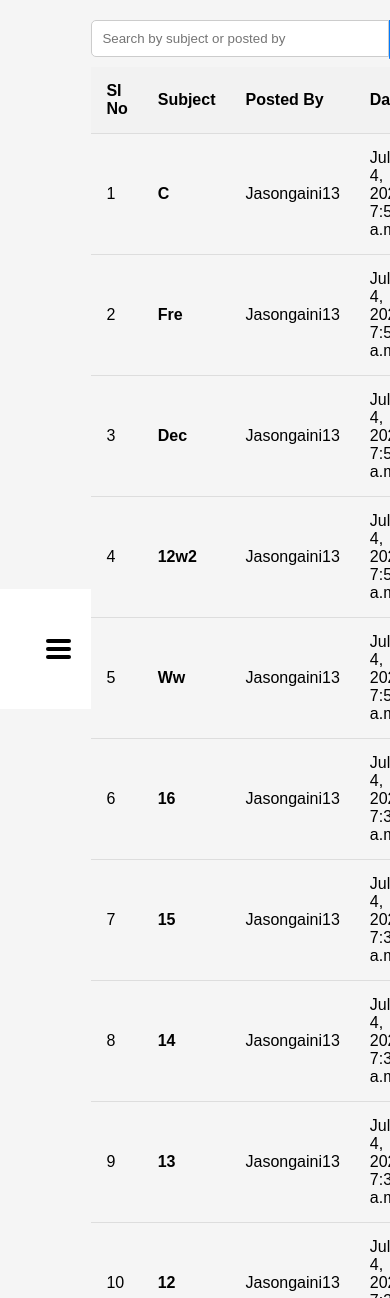
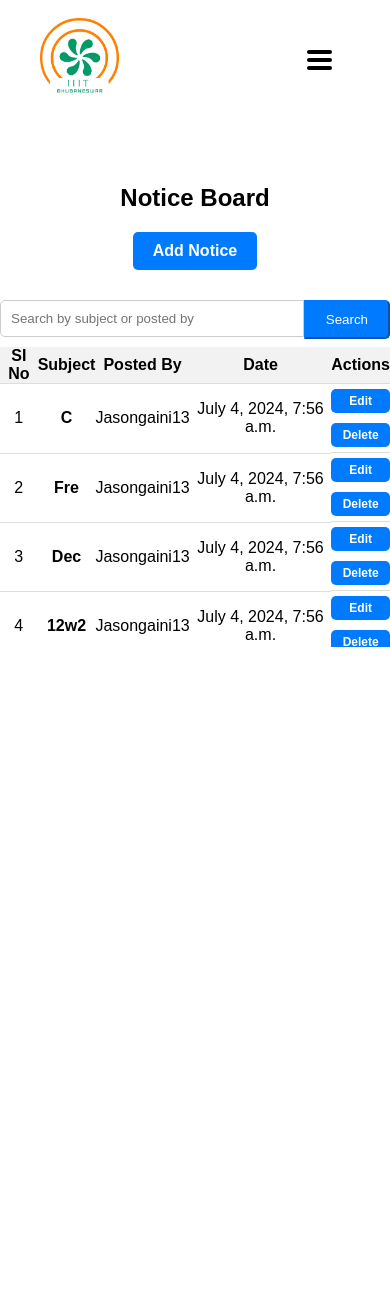
Before and after one commit to jasongaini13/hostel_management_system, a Django app: page /notice_board/ in a window 390 px wide. Run offline with Django 5.2, Linux system fonts and the light colour scheme; a user stored in the database is signed in; data comes from the database, SQL or seed files in the repository; both versions use the stored data as it was after the commit; some libraries are stand-ins or nearby versions.

Commit message:
commiting responsive pages

```diff
--- a/static/css/complaints.css
+++ b/static/css/complaints.css
@@ -124,3 +124,9 @@
     margin-top: 20px; /* Adjust this value as needed */
     text-align: center;
 }
+
+.table-responsive {
+    max-height: 300px;
+    overflow-y: auto;
+
+}
--- a/static/css/noticeboard.css
+++ b/static/css/noticeboard.css
@@ -11,10 +11,8 @@
 
 body {
     font-family: Arial, sans-serif;
-    display: flex;
     justify-content: center;
     align-items: center;
-    background-color: #f5f5f5;
 }
 
 .container {
@@ -69,9 +67,22 @@
     text-decoration: none;
     white-space: nowrap; /* Prevent text wrapping */
 }
+.btn-addnotice {
+    background-color: #007bff;
+    border-color: #007bff;
+    padding: 10px 20px;
+    border-radius: 5px;
+    color: white;
+    text-decoration: none;
+    white-space: nowrap; /* Prevent text wrapping */
+}
 
 .button-group .btn-primary:hover,
 .btn-edit-delete:hover {
+    background-color: #0056b3;
+    border-color: #0056b3;
+}
+.btnaddnotice:hover {
     background-color: #0056b3;
     border-color: #0056b3;
 }
@@ -79,6 +90,7 @@
 .table {
     width: 100%;
     border-collapse: collapse;
+    overflow-x: auto; /* Enable horizontal scrolling */
 }
 
 .table th,
@@ -120,7 +132,7 @@
     margin-top: 3rem !important;
 }
 
-/* Styles for Add Complaint form */
+/* Styles for Add Notice form */
 form {
     margin-top: 20px;
 }
@@ -132,7 +144,7 @@
 form .btn-primary {
     background-color: #007bff;
     border-color: #007bff;
-    padding: 10px 20px;
+    padding: 8px 16px; /* Smaller padding for smaller screens */
     border-radius: 5px;
     color: white;
     margin-top: 10px;
@@ -170,67 +182,18 @@
     margin-top: 20px; /* Adjust this value as needed */
     text-align: center;
 }
+.table-responsive {
+    max-height: 300px;
+    overflow-y: auto;
 
-.button-group {
-    display: flex;
-    align-items: center;
-    margin-left: auto; /* Align to the right */
-    margin-right: 20px; /* Add right margin for spacing */
 }
 
-.button-group .btn-primary,
-.btn-edit-delete {
-    background-color: #007bff;
-    border-color: #007bff;
-    padding: 10px 20px;
-    border-radius: 5px;
-    color: white;
-    margin-left: 10px; /* Adjust space between buttons */
-    text-decoration: none;
-}
 
-.button-group .btn-primary:hover,
-.btn-edit-delete:hover {
-    background-color: #0056b3;
-    border-color: #0056b3;
-}
-
-/* Update styling for notice subject link */
-.table a {
-    text-decoration: none;
-    color: black; /* Change link color to black */
-    font-weight: bold; /* Make the link text bold */
-}
-
-/* New styles for notice details alignment */
-.notice-details {
-    display: grid;
-    grid-template-columns: auto auto;
-    gap: 10px 20px; /* Adjust the gap between rows and columns */
-    justify-content: center; /* Center the content */
-    text-align: center; /* Ensure the text is centered */
-}
-
-.detail-row {
-    display: contents; /* Use display: contents to allow children to be grid items */
-}
-
-.label {
-    font-weight: bold;
-    text-align: left; /* Align labels to the left */
-}
-
-.value {
-    text-align: left; /* Align values to the left */
-    word-wrap: break-word; /* Ensure long messages wrap correctly */
-    max-width: 600px; /* Optional: limit the maximum width of the value column */
-    margin-left: 20px; /* Ensure a gap between the label and value */
-}
 
 /* Responsive styles */
-@media (max-width: 768px) {
+@media (max-width: 992px) {
     .search-bar .search-bar-group {
-        width: 80%;
+        width: 60%; /* Adjust width for smaller screens */
     }
 
     .button-group {
@@ -246,10 +209,170 @@
         width: 100%;
         text-align: center;
     }
+    .btnaddnotice {
+        margin-left: 0;
+        margin-top: 10px;
+        width: 30%;
+        text-align: center;
+    }
+
+    .table {
+        max-width: 100%;
+    }
+    .table-responsive {
+        max-height: 330px;
+        overflow-y: auto;
+
+    }
+}
+
+@media (max-width: 768px) {
+.search-bar .search-bar-group {
+        width: 100%; /* Adjust width for smallest screens */
+    }
+
+    .button-group .btn-primary {
+        padding: 8px 12px; /* Smaller padding for smallest screens */
+        margin-top: 10px; /* Margin above Add Notice button */
+        display: block; /* Ensure Add Notice button is below the heading */
+    }
+
+    .btn-edit-delete {
+        padding: 5px 10px; /* Smaller padding for smallest screens */
+        font-size: 12px; /* Smaller font size for smallest screens */
+        width: 100%; /* Full width for better visibility */
+        margin: 5px 0; /* Adjust margin to avoid overlap */
+    }
+    .btnaddnotice {
+        padding: 5px 10px; /* Smaller padding for smallest screens */
+        font-size: 12px; /* Smaller font size for smallest screens */
+        width: 20%; /* Full width for better visibility */
+        margin: 5px 0; /* Adjust margin to avoid overlap */
+    }
+
+    .actions-cell {
+        display: flex;
+        flex-direction: column;
+    }
+
+    .table th,
+    .table td {
+        padding: 10px;
+        text-align: center;
+        border-bottom: 1px solid #ddd;
+    }
+
+    .table td.actions-cell {
+        display: flex;
+        flex-direction: column;
+        align-items: center;
+    }
 }
 
 @media (max-width: 576px) {
     .search-bar .search-bar-group {
-        width: 100%;
+        width: 100%; /* Adjust width for smallest screens */
+    }
+
+    .button-group .btn-primary {
+        padding: 8px 12px; /* Smaller padding for smallest screens */
+        margin-top: 10px; /* Margin above Add Notice button */
+        display: block; /* Ensure Add Notice button is below the heading */
+    }
+
+    .btn-edit-delete {
+        padding: 5px 10px; /* Smaller padding for smallest screens */
+        font-size: 12px; /* Smaller font size for smallest screens */
+        width: 100%; /* Full width for better visibility */
+        margin: 5px 0; /* Adjust margin to avoid overlap */
+    }
+    .btnaddnotice {
+        padding: 5px 10px; /* Smaller padding for smallest screens */
+        font-size: 12px; /* Smaller font size for smallest screens */
+        width: 30%; /* Full width for better visibility */
+        margin: 5px 0; /* Adjust margin to avoid overlap */
+    }
+
+    .actions-cell {
+        display: flex;
+        flex-direction: column;
+    }
+
+    .table th,
+    .table td {
+        padding: 10px;
+        text-align: center;
+        border-bottom: 1px solid #ddd;
+    }
+
+    .table td.actions-cell {
+        display: flex;
+        flex-direction: column;
+        align-items: center;
     }
 }
+@media (max-width: 410px) {
+    .search-bar .search-bar-group {
+        width: 100%; /* Adjust width for smallest screens */
+    }
+
+    .button-group .btn-primary {
+        padding: 8px 12px; /* Smaller padding for smallest screens */
+        margin-top: 10px; /* Margin above Add Notice button */
+        display: block; /* Ensure Add Notice button is below the heading */
+    }
+
+    .btn-edit-delete {
+        padding: 5px 10px; /* Smaller padding for smallest screens */
+        font-size: 12px; /* Smaller font size for smallest screens */
+        width: 100%; /* Full width for better visibility */
+        margin: 5px 0; /* Adjust margin to avoid overlap */
+    }
+
+    .actions-cell {
+        display: flex;
+        flex-direction: column;
+    }
+
+    .table th,
+    .table td {
+        padding: 0px;
+        text-align: center;
+        border-bottom: 1px solid #ddd;
+    }
+
+    .table td.actions-cell {
+        display: flex;
+        flex-direction: column;
+        align-items: center;
+    }
+}
+
+.additional-info {
+    max-height: 200px; /* Set a maximum height for small screens */
+    overflow-y: auto; /* Enable vertical scrolling */
+}
+.table-responsive {
+    max-height: 300px;
+    overflow-y: auto;
+
+}
+
+@media (min-width: 768px) {
+    .additional-info {
+        max-height: none; /* Remove height restriction for larger screens */
+        overflow-y: visible; /* Disable vertical scrolling for larger screens */
+    }
+}
+
+.additional-info {
+    max-height: 200px;
+    overflow-y: auto;
+}
+
+@media (min-width: 768px) {
+    .additional-info {
+        max-height: none;
+        overflow-y: visible;
+    }
+}
--- a/users/templates/auth/faculty_login.html
+++ b/users/templates/auth/faculty_login.html
@@ -34,7 +34,7 @@
                     {{ form.username }}
             </div>
             <div class="form-group">
-                <label for="{{ form.password.id_for_label }}">Username:</label>
+                <label for="{{ form.password.id_for_label }}">Password:</label>
                     {{ form.password }}
             </div>
             <button type="submit" class="btn btn-dark">Login</button>
--- a/users/templates/base.html
+++ b/users/templates/base.html
@@ -45,8 +45,8 @@
                         <li><a href="{% url 'book_appointment' %}">Doctor Appointment</a></li>
                     </ul>
                 </li>
-                <li><a href="{% url 'mess' %}">Mess Services</a></li>
-                <li><a href="{% url 'laundry' %}">Laundry Facilities</a></li>
+                <li><a href="{% url 'mess' %} ">Mess Services</a></li>
+                <li><a href="{% url 'laundry' %} ">Laundry Facilities</a></li>
             </ul>
         </li>
         <li><a href="{% url 'student_complaints_list' %}">Complaints</a></li>
--- a/users/templates/noticeboard.html
+++ b/users/templates/noticeboard.html
@@ -2,9 +2,21 @@
 {% block content %}
 {% load static %}
 <link rel="stylesheet" href="{% static 'css/noticeboard.css' %}">
-
+<style>
+a {
+    text-decoration: none; /* Remove underline */
+    color: black; /* Set text color to black */
+    font-weight: bold; /* Make text bold */
+}
+</style>
 <div class="container mt-4">
     <h2>Notice Board</h2>
+
+    {% if user.is_authenticated %}
+    <div class="d-flex justify-content-center mt-3">
+        <a href="{% url 'add_notice' %}" class="btn btn-addnotice btn-sm">Add Notice</a>
+    </div>
+    {% endif %}
 
     <!-- Messages block -->
     <div class="row justify-content-center mt-3">
@@ -21,8 +33,6 @@
     <!-- End of messages block -->
 
     <!-- Search Bar with Add Notice and Back buttons -->
-    <div class="row mb-3 justify-content-center">
-        <div class="col-md-12">
     <form method="GET" action="{% url 'notice_list' %}" class="form-inline search-bar d-flex justify-content-center align-items-center">
         <div class="input-group search-bar-group">
             <input type="text" class="form-control form-control-lg" name="q" placeholder="Search by subject or posted by" value="{{ request.GET.q }}">
@@ -30,16 +40,9 @@
                 <button type="submit" class="btn btn-primary btn-lg">Search</button>
             </div>
         </div>
-                {% if user.is_authenticated %}
-                <div class="button-group ml-3 d-flex align-items-center">
-                    <a href="{% url 'add_notice' %}" class="btn btn-primary btn-lg">Add Notice</a>
-                    <!-- <a href="{% url 'faculty_dashboard' %}" class="btn btn-primary btn-lg ml-2">Back</a> -->
-                </div>
-                {% endif %}
     </form>
-        </div>
-    </div>
 
+    <div class="table-responsive">
         <table class="table table-striped mt-3">
             <thead>
                 <tr>
@@ -57,10 +60,10 @@
                     <td><a href="{% url 'notice_detail' notice.pk %}">{{ notice.subject|capfirst }}</a></td>
                     <td>{{ notice.posted_by.username|capfirst }}</td>
                     <td>{{ notice.date_posted }}</td>
-                <td class="d-flex flex-column flex-md-row">
+                    <td class="actions-cell">
                         {% if user == notice.posted_by %}
-                    <a href="{% url 'edit_notice' notice.pk %}" class="btn btn-edit-delete btn-lg">Edit</a>
-                    <a href="{% url 'delete_notice' notice.pk %}" class="btn btn-edit-delete btn-lg">Delete</a>
+                        <a href="{% url 'edit_notice' notice.pk %}" class="btn btn-edit-delete btn-sm">Edit</a>
+                        <a href="{% url 'delete_notice' notice.pk %}" class="btn btn-edit-delete btn-sm">Delete</a>
                         {% endif %}
                     </td>
                 </tr>
@@ -68,4 +71,5 @@
             </tbody>
         </table>
     </div>
+</div>
 {% endblock %}
```
Also changed, not shown: users/templates/student_noticeboard.html (+9 -0 lines), db.sqlite3. Lines whose indentation alone changed are shown as unchanged.
